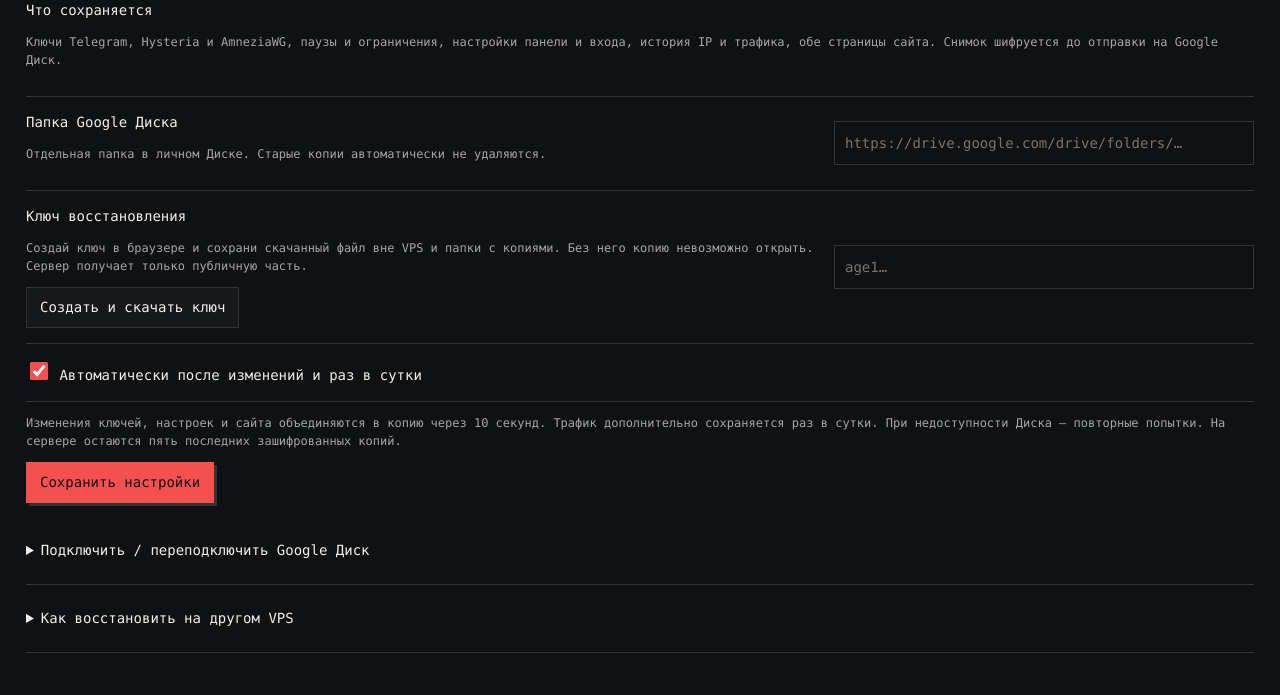
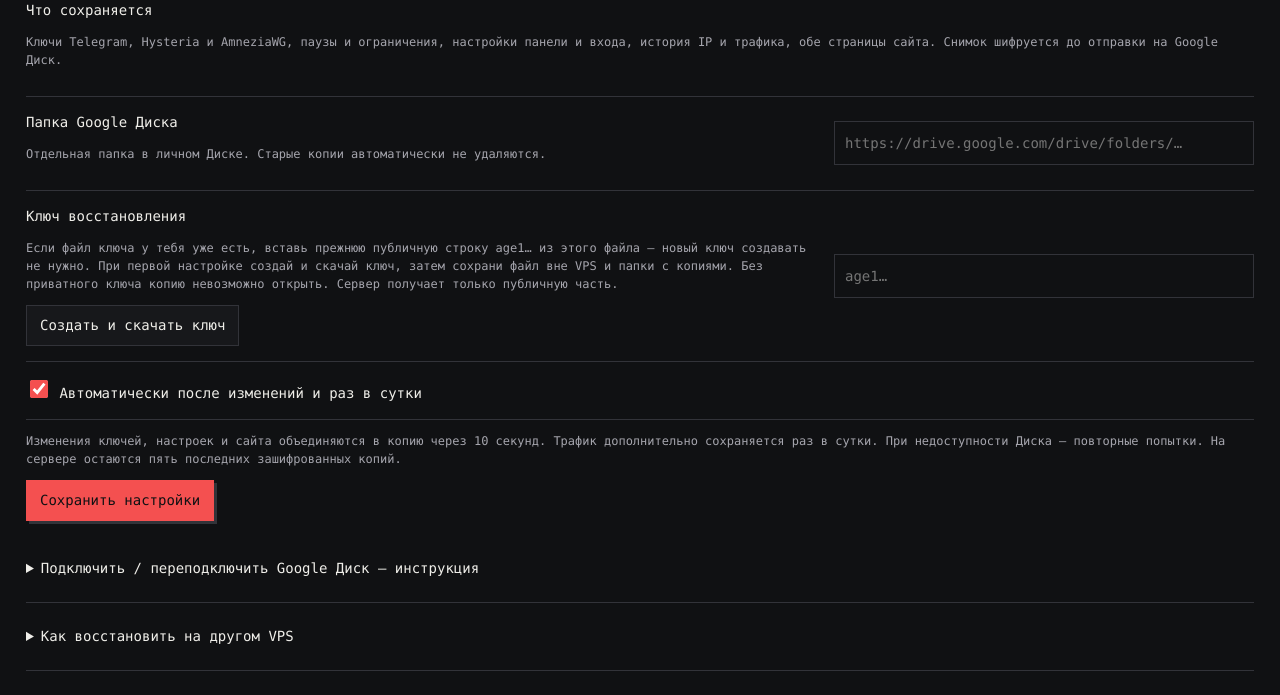
Before and after one commit to cveloy102/telegram-webproxy-panel, a Python web app: template panel/templates/backups.html in a window 1280 px wide. Shown: the part 458-1153 px from the top of the page. Before the commit the page ends 1111 px from the top, so only its background shows below. Run offline with Jinja, Linux system fonts and the light colour scheme; the template is opened without the code that fills it, so the values that code supplies are empty.

Commit message:
Explain Windows Drive authorization and recovery keys in the panel

```diff
--- a/panel/static/backups.css
+++ b/panel/static/backups.css
@@ -7,4 +7,6 @@
 #fsociety-preview #backup-connect textarea{width:100%;box-sizing:border-box;background:var(--fc-bg);color:inherit;border:1px solid var(--fc-line);padding:12px;resize:vertical;font:inherit}
 #fsociety-preview #backup-error{color:var(--fc-red)}
 #fsociety-preview code{overflow-wrap:anywhere}
+#fsociety-preview .backup-instructions li{margin:16px 0;line-height:1.6}
+#fsociety-preview details pre{white-space:pre-wrap;overflow-wrap:anywhere;padding:12px;border:1px solid var(--fc-line);max-width:100%;box-sizing:border-box}
 @media(max-width:720px){#fsociety-preview #backup-settings .fc-rule{grid-template-columns:minmax(0,1fr)}#fsociety-preview .fc-header{gap:12px}}
--- a/panel/templates/backups.html
+++ b/panel/templates/backups.html
@@ -4,8 +4,20 @@
 <main class="fc-main"><div class="fc-heading"><div><div class="fc-label">BACKUP CONTROL</div><h2>Сервер можно заменить.<br>Своих людей — сохранить.</h2></div><button class="fc-button fc-primary" id="backup-now">Создать копию</button></div><p id="backup-status" role="status">Подключаюсь…</p><p id="backup-error" role="alert"></p>
 <div class="fc-rule"><div><h3>Что сохраняется</h3><p class="fc-muted">Ключи Telegram, Hysteria и AmneziaWG, паузы и ограничения, настройки панели и входа, история IP и трафика, обе страницы сайта. Снимок шифруется до отправки на Google Диск.</p></div></div>
 <form id="backup-settings"><div class="fc-rule"><div><h3>Папка Google Диска</h3><p class="fc-muted">Отдельная папка в личном Диске. Старые копии автоматически не удаляются.</p></div><input name="folder" aria-label="Ссылка на папку" placeholder="https://drive.google.com/drive/folders/…" required></div>
-<div class="fc-rule"><div><h3>Ключ восстановления</h3><p class="fc-muted">Создай ключ в браузере и сохрани скачанный файл вне VPS и папки с копиями. Без него копию невозможно открыть. Сервер получает только публичную часть.</p><button type="button" class="fc-button" id="backup-key">Создать и скачать ключ</button></div><input name="recipient" aria-label="Публичный ключ age" placeholder="age1…" required></div>
+<div class="fc-rule"><div><h3>Ключ восстановления</h3><p class="fc-muted">Если файл ключа у тебя уже есть, вставь прежнюю публичную строку age1… из этого файла — новый ключ создавать не нужно. При первой настройке создай и скачай ключ, затем сохрани файл вне VPS и папки с копиями. Без приватного ключа копию невозможно открыть. Сервер получает только публичную часть.</p><button type="button" class="fc-button" id="backup-key">Создать и скачать ключ</button></div><input name="recipient" aria-label="Публичный ключ age" placeholder="age1…" required></div>
 <div class="fc-rule"><label><input name="automatic" type="checkbox" checked> Автоматически после изменений и раз в сутки</label></div><p class="fc-muted">Изменения ключей, настроек и сайта объединяются в копию через 10 секунд. Трафик дополнительно сохраняется раз в сутки. При недоступности Диска — повторные попытки. На сервере остаются пять последних зашифрованных копий.</p><button class="fc-button fc-primary" type="submit">Сохранить настройки</button><p id="backup-settings-feedback" role="status" aria-live="polite"></p></form>
-<details class="fc-rule"><summary>Подключить / переподключить Google Диск</summary><div><p>На своём компьютере установи rclone с rclone.org и выполни <code>rclone authorize drive</code>. Подтверди доступ в Google, затем вставь выданный JSON.</p><p class="fc-muted">Google запрашивает полный доступ rclone к Диску. Панель обращается только к выбранной папке; это ограничение программы, а не разрешений Google. Токен хранится на VPS с правами только для root и попадает внутрь зашифрованной копии.</p><form id="backup-connect"><textarea name="token" aria-label="JSON-токен rclone" rows="4" autocomplete="off" required></textarea><button class="fc-button" type="submit">Подключить Диск</button><p id="backup-connect-feedback" role="status" aria-live="polite"></p></form></div></details>
+<details class="fc-rule"><summary>Подключить / переподключить Google Диск — инструкция</summary><div>
+<p>Ссылка на папку указывает, куда складывать копии. Для доступа к Диску сначала нужно войти в Google через rclone. Команды ниже выполняются <strong>на твоём компьютере Windows, не на VPS</strong>. Вводи их по одной и нажимай Enter.</p>
+<ol class="backup-instructions">
+<li>Открой PowerShell через «Пуск». Установи rclone:<pre><code>winget install --id Rclone.Rclone -e --source winget</code></pre>Если winget недоступен, скачай rclone с <a href="https://rclone.org/downloads/" target="_blank" rel="noreferrer">официального сайта</a>. Для macOS и Linux используй установку с того же сайта.</li>
+<li><strong>После установки закрой все окна PowerShell и Windows Terminal.</strong> Открой PowerShell заново через «Пуск». Это нужно, чтобы Windows увидела установленную программу.</li>
+<li>Запусти вход в Google:<pre><code>rclone authorize "drive"</code></pre>В открывшемся браузере выбери аккаунт с нужной папкой и разреши доступ. Если браузер не открылся, открой ссылку, которую напечатал rclone.</li>
+<li>Вернись в PowerShell. Между надписями <code>Paste the following…</code> и <code>End paste</code> появится блок, начинающийся с <code>{</code> и заканчивающийся <code>}</code>. Скопируй <strong>весь блок вместе с фигурными скобками</strong>. Надписи, команды и приглашение <code>PS C:\…&gt;</code> копировать не нужно.</li>
+<li>Вставь блок в поле «JSON-токен rclone» ниже и нажми <strong>«Подключить Диск»</strong>. Результат появится прямо под кнопкой. Само вставление текста ещё не сохраняет токен.</li>
+<li>Выше укажи ссылку на папку и публичный ключ восстановления <code>age1…</code>, нажми <strong>«Сохранить настройки»</strong>. Затем нажми <strong>«Создать копию»</strong> и дождись подтверждённой загрузки. Сохранение токена само по себе не подтверждает загрузку файла на Диск.</li>
+</ol>
+<details><summary>PowerShell пишет «rclone не распознано»</summary><p>Переустанавливать rclone не нужно. Сначала выполни эту строку:</p><pre><code>$env:Path = [Environment]::GetEnvironmentVariable('Path','Machine') + ';' + [Environment]::GetEnvironmentVariable('Path','User')</code></pre><p>Дождись нового приглашения PowerShell и только затем отдельно выполни:</p><pre><code>rclone authorize "drive"</code></pre></details>
+<p class="fc-muted">Токен даёт доступ к Google Диску: вставляй его только в свою панель, не отправляй в чат. Приватную строку AGE-SECRET-KEY-… сюда вставлять нельзя. Для старых архивов сохрани прежний файл ключа восстановления.</p>
+<p class="fc-muted">Google запрашивает полный доступ rclone к Диску. Панель обращается только к выбранной папке; это ограничение программы, а не разрешений Google. Токен хранится на VPS с правами только для root и попадает внутрь зашифрованной копии.</p><form id="backup-connect"><textarea name="token" aria-label="JSON-токен rclone" rows="4" autocomplete="off" required></textarea><button class="fc-button" type="submit">Подключить Диск</button><p id="backup-connect-feedback" role="status" aria-live="polite"></p></form></div></details>
 <details class="fc-rule"><summary>Как восстановить на другом VPS</summary><div><p>Скачай нужный файл .tar.gz.age с Диска. Установи панель на новый VPS с прежними доменами, перенаправь их DNS на новый IP и передай архив с ключом восстановления. <a href="https://github.com/cveloy102/telegram-webproxy-panel/blob/main/docs/backups.md" rel="noreferrer">Открыть инструкцию восстановления →</a></p><p class="fc-muted">Сохраняются прежние секреты клиентов. Подключения, в которых вручную указан старый IP, придётся изменить. Сертификаты новый сервер получает заново.</p></div></details>
 </main></div></div></body></html>
```
